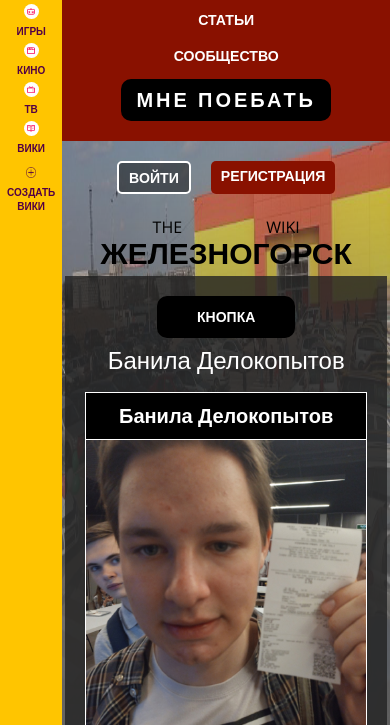
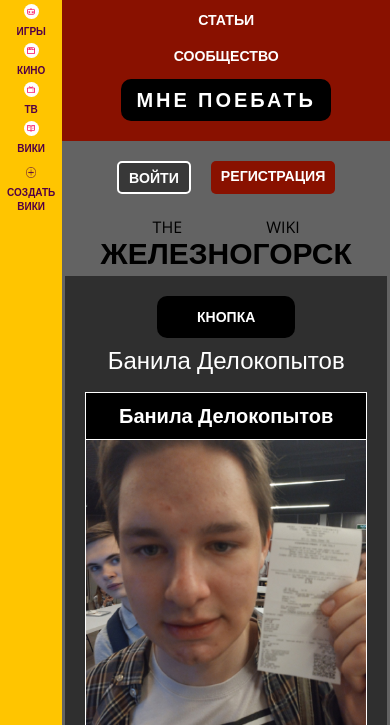
Before and after one commit to Pyc-Nya/11, a plain HTML site: page index.html in a window 390 px wide. Shown: the part 85-810 px from the top of the page. Drawn offline with nearby package versions, Linux system fonts and the light colour scheme.

Commit message:
why the fuck mobile browsers have this dropping pannel that ruin my bg

```diff
--- a/scss/style.scss
+++ b/scss/style.scss
@@ -20,7 +20,7 @@ body {
 
 @media screen and (max-width: 800px) {
   body {
-    background: url(../img/content/global-bg.png) 80% 0 / auto 100% no-repeat fixed #636363;
+    background: #636363;
 }
 }
 
```
Also changed, not shown: css/style.css.
